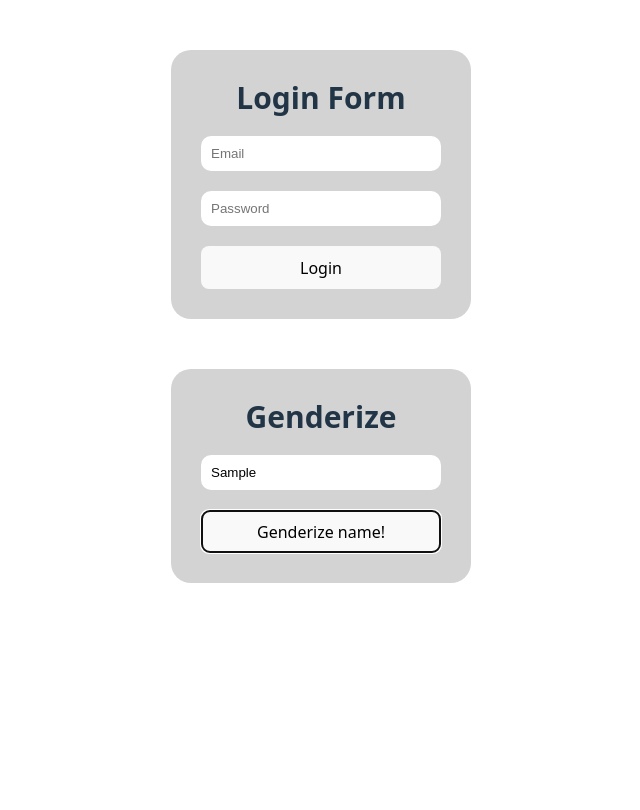
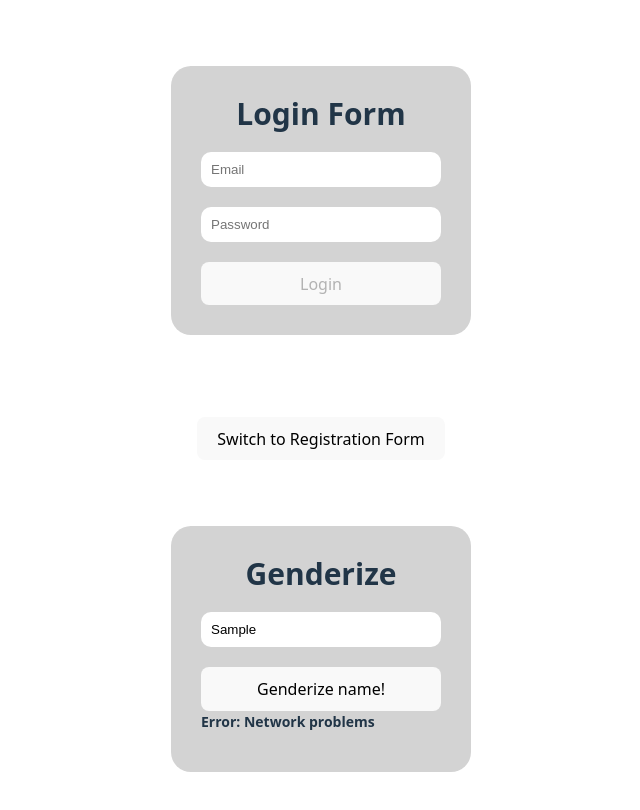
Before and after one commit to zarram89/03-react-login-form, a React (Vite) app: page / in a window 1280 px wide. Both pictures are taken after typing "Sample" into the empty fields and a click on the button "Genderize name!". Shown: the top 810 px of the page, without its empty margins (319-959 px from the left). Built offline with nearby package versions, Linux system fonts and the light colour scheme; no server answers.

Commit message:
Добавляет валидацию Zod и переключение между формами логина и регистрации

```diff
--- a/package.json
+++ b/package.json
@@ -13,7 +13,8 @@
 	},
 	"dependencies": {
 		"react": "^19.0.0",
-		"react-dom": "^19.0.0"
+		"react-dom": "^19.0.0",
+		"zod": "^3.24.2"
 	},
 	"devDependencies": {
 		"@eslint/js": "^9.21.0",
--- a/src/App.tsx
+++ b/src/App.tsx
@@ -1,21 +1,46 @@
 import { LoginForm } from './LoginForm'
 import { RegistrationForm } from './RegistrationForm';
 import { Genderize } from './Genderize';
+import { Button } from './components/button/Button';
+import { useState } from 'react';
 
 function App() {
-	const isVisible = true;
+	const [showLogin, setShowLogin] = useState(true);
 
 	const handleSubmit = (email: string, password: string): void => {
 		console.log(`Пользователь успешно авторизован:\nЛогин: ${email}\nПароль: ${password}`);
 	};
 
-	return isVisible ? (
-		<>
-			<LoginForm onSubmit={handleSubmit} />
+	const handleFormSwitch = () => {
+		setShowLogin(!showLogin);
+	}
+
+	return (
+		<div className="app-container">
+			{showLogin ? (
+				<div className="form-container">
+					<LoginForm onSubmit={handleSubmit} />
+					<Button
+						onClick={handleFormSwitch}
+						className="switch-button"
+					>
+						Switch to Registration Form
+					</Button>
+				</div>
+			) : (
+				<div className="form-container">
+					<RegistrationForm onSubmit={handleSubmit} />
+					<Button
+						onClick={handleFormSwitch}
+						className="switch-button"
+					>
+						Switch to Login Form
+					</Button>
+				</div>
+			)}
+
 			<Genderize />
-		</>
-	) : (
-		<RegistrationForm onSubmit={handleSubmit} />
+		</div>
 	);
 }
 
--- a/src/Genderize.tsx
+++ b/src/Genderize.tsx
@@ -1,13 +1,51 @@
-import { useState, FormEvent } from 'react'
-import { getData } from './services/genderize';
+import { useState, FormEvent } from 'react';
+import { getAnswer, AnswerProps } from './services/genderize';
+import { nameSchema } from './services/schemas';
+import { z } from 'zod';
 
 function Genderize() {
 	const [name, setName] = useState('');
+	const [answer, setAnswer] = useState<AnswerProps | null>(null);
+	const [loading, setLoading] = useState(false);
+	const [error, setError] = useState<string | null>(null);
+	const [validationError, setValidationError] = useState<string | null>(null);
 
+	async function handleSubmit(e: FormEvent<HTMLFormElement>) {
+		e.preventDefault();
 
-	function handleSubmit(e: FormEvent<HTMLFormElement>) {
-		e.preventDefault();
-		getData(name);
+		try {
+			nameSchema.parse(name);
+			setValidationError(null);
+
+			setLoading(true);
+			setError(null);
+			setAnswer(null);
+
+			const data = await getAnswer(name);
+			setAnswer(data);
+		} catch (err) {
+			if (err instanceof z.ZodError) {
+				setValidationError(err.errors[0].message);
+			} else {
+				setError(err instanceof Error ? err.message : 'Неизвестная ошибка');
+			}
+		} finally {
+			setLoading(false);
+		}
+	}
+
+	function handleNameChange(e: React.ChangeEvent<HTMLInputElement>) {
+		const value = e.target.value;
+		setName(value);
+
+		try {
+			nameSchema.parse(value);
+			setValidationError(null);
+		} catch (err) {
+			if (err instanceof z.ZodError) {
+				setValidationError(err.errors[0].message);
+			}
+		}
 	}
 
 	return (
@@ -16,12 +54,43 @@ function Genderize() {
 			<form className="auth__form" onSubmit={handleSubmit}>
 				<label>
 					<span className="visually-hidden">Enter your name</span>
-					<input className="genderize-input" type="text" placeholder="Your name" onChange={(e) => setName(e.target.value)} />
+					<input
+						className={`genderize-input ${validationError ? 'input-error' : ''}`}
+						type="text"
+						placeholder="Your name"
+						value={name}
+						onChange={handleNameChange}
+					/>
 				</label>
-				<button className="genderize-button" type="submit">Genderize name!</button>
+				{validationError && (
+					<div className="error-message">{validationError}</div>
+				)}
+				<button
+					className="genderize-button"
+					type="submit"
+					disabled={loading}
+				>
+					{loading ? 'Loading...' : 'Genderize name!'}
+				</button>
 			</form>
+
+			{loading && <div>Loading...</div>}
+			{error && <div className="error-message">Error: {error}</div>}
+			{answer && (
+				<div className="result-container">
+					<p><b>Name</b>: {answer.name}</p>
+					{answer.gender ? (
+						<>
+							<p><b>Gender</b>: {answer.gender}</p>
+							<p><b>Probability</b>: {(answer.probability * 100).toFixed(1)}%</p>
+						</>
+					) : (
+						<p><b>Gender not found for this name!</b></p>
+					)}
+				</div>
+			)}
 		</div>
-	)
+	);
 }
 
-export { Genderize }
+export { Genderize };
--- a/src/LoginForm.tsx
+++ b/src/LoginForm.tsx
@@ -1,9 +1,11 @@
-import { useState, FormEvent, ChangeEvent } from 'react'
-import { Button } from './components/button/Button'
-import './LoginForm.css'
+import { useState, FormEvent, ChangeEvent } from 'react';
+import { Button } from './components/button/Button';
+import './LoginForm.css';
+import { emailSchema, passwordSchema } from './services/schemas';
+import { z } from 'zod';
 
 interface FormProps {
-	onSubmit: (email: string, password: string) => void
+	onSubmit: (email: string, password: string) => void;
 }
 
 function LoginForm({ onSubmit }: FormProps) {
@@ -11,24 +13,55 @@ function LoginForm({ onSubmit }: FormProps) {
 		email: '',
 		password: '',
 	});
+	const [errors, setErrors] = useState({
+		email: '',
+		password: '',
+	});
+
+	function validateField(name: 'email' | 'password', value: string): boolean {
+		try {
+			if (name === 'email') {
+				emailSchema.parse(value);
+			} else {
+				passwordSchema.parse(value);
+			}
+			setErrors(prev => ({ ...prev, [name]: '' }));
+			return true;
+		} catch (err) {
+			if (err instanceof z.ZodError) {
+				setErrors(prev => ({ ...prev, [name]: err.errors[0].message }));
+			}
+			return false;
+		}
+	}
 
 	function handleEmailChange(e: ChangeEvent<HTMLInputElement>) {
+		const value = e.target.value;
 		setCredentials({
 			...credentials,
-			email: e.target.value,
+			email: value,
 		});
+		validateField('email', value);
 	}
 
 	function handlePasswordChange(e: ChangeEvent<HTMLInputElement>) {
+		const value = e.target.value;
 		setCredentials({
 			...credentials,
-			password: e.target.value,
+			password: value,
 		});
+		validateField('password', value);
 	}
 
 	const handleFormSubmit = (e: FormEvent<HTMLFormElement>) => {
 		e.preventDefault();
-		onSubmit(credentials.email, credentials.password);
+
+		const isEmailValid = validateField('email', credentials.email);
+		const isPasswordValid = validateField('password', credentials.password);
+
+		if (isEmailValid && isPasswordValid) {
+			onSubmit(credentials.email, credentials.password);
+		}
 	};
 
 	return (
@@ -38,19 +71,40 @@ function LoginForm({ onSubmit }: FormProps) {
 				<div>
 					<label>
 						<span className="visually-hidden">Enter your email</span>
-						<input type="text" name="email" placeholder="Email" value={credentials.email} onChange={handleEmailChange} required />
+						<input
+							type="email"
+							name="email"
+							placeholder="Email"
+							value={credentials.email}
+							onChange={handleEmailChange}
+							className={errors.email ? 'input-error' : ''}
+						/>
 					</label>
+					{errors.email && <div className="error-message">{errors.email}</div>}
 				</div>
 				<div>
 					<label>
 						<span className="visually-hidden">Enter your password</span>
-						<input type="password" name="password" placeholder="Password" value={credentials.password} onChange={handlePasswordChange} required />
+						<input
+							type="password"
+							name="password"
+							placeholder="Password"
+							value={credentials.password}
+							onChange={handlePasswordChange}
+							className={errors.password ? 'input-error' : ''}
+						/>
 					</label>
+					{errors.password && <div className="error-message">{errors.password}</div>}
 				</div>
-				<Button type="submit">Login</Button>
+				<Button
+					type="submit"
+					disabled={!!errors.email || !!errors.password || !credentials.email || !credentials.password}
+				>
+					Login
+				</Button>
 			</form>
-		</div >
-	)
+		</div>
+	);
 }
 
-export { LoginForm }
+export { LoginForm };
--- a/src/RegistrationForm.tsx
+++ b/src/RegistrationForm.tsx
@@ -1,9 +1,11 @@
-import { useState, FormEvent, ChangeEvent } from 'react'
-import { Button } from './components/button/Button'
-import './LoginForm.css'
+import { useState, FormEvent, ChangeEvent } from 'react';
+import { Button } from './components/button/Button';
+import './LoginForm.css';
+import { z } from 'zod';
+import { emailSchema, passwordSchema } from './services/schemas';
 
 interface FormProps {
-	onSubmit: (email: string, password: string) => void
+	onSubmit: (email: string, password: string) => void;
 }
 
 function RegistrationForm({ onSubmit }: FormProps) {
@@ -12,45 +14,105 @@ function RegistrationForm({ onSubmit }: FormProps) {
 		password: '',
 	});
 
-	function handleEmailChange(e: ChangeEvent<HTMLInputElement>) {
-		setCredentials({
-			...credentials,
-			email: e.target.value,
-		});
-	}
+	const [errors, setErrors] = useState({
+		email: '',
+		password: '',
+	});
 
-	function handlePasswordChange(e: ChangeEvent<HTMLInputElement>) {
-		setCredentials({
-			...credentials,
-			password: e.target.value,
-		});
-	}
+	const validateField = (name: 'email' | 'password', value: string): boolean => {
+		try {
+			if (name === 'email') {
+				emailSchema.parse(value);
+			} else {
+				passwordSchema.parse(value);
+			}
+			setErrors(prev => ({ ...prev, [name]: '' }));
+			return true;
+		} catch (err) {
+			if (err instanceof z.ZodError) {
+				setErrors(prev => ({ ...prev, [name]: err.errors[0].message }));
+			}
+			return false;
+		}
+	};
+
+	const handleEmailChange = (e: ChangeEvent<HTMLInputElement>) => {
+		const value = e.target.value;
+		setCredentials(prev => ({ ...prev, email: value }));
+		validateField('email', value);
+	};
+
+	const handlePasswordChange = (e: ChangeEvent<HTMLInputElement>) => {
+		const value = e.target.value;
+		setCredentials(prev => ({ ...prev, password: value }));
+		validateField('password', value);
+	};
 
 	const handleFormSubmit = (e: FormEvent<HTMLFormElement>) => {
 		e.preventDefault();
-		onSubmit(credentials.email, credentials.password);
+
+		const isEmailValid = validateField('email', credentials.email);
+		const isPasswordValid = validateField('password', credentials.password);
+
+		if (isEmailValid && isPasswordValid) {
+			onSubmit(credentials.email, credentials.password);
+		}
 	};
+
+	const isFormValid = !errors.email && !errors.password && credentials.email && credentials.password;
 
 	return (
 		<div className="auth">
-			<form className="auth__form" action="#" method="post" autoComplete="off" onSubmit={handleFormSubmit}>
+			<form className="auth__form" autoComplete="off" onSubmit={handleFormSubmit}>
 				<h1 className="auth__title">Registration Form</h1>
 				<div>
 					<label>
 						<span className="visually-hidden">Enter your email</span>
-						<input type="text" name="email" placeholder="Email" value={credentials.email} onChange={handleEmailChange} required />
+						<input
+							type="email"
+							name="email"
+							placeholder="Email"
+							value={credentials.email}
+							onChange={handleEmailChange}
+							className={errors.email ? 'input-error' : ''}
+							required
+						/>
 					</label>
+					{errors.email && <div className="error-message">{errors.email}</div>}
 				</div>
 				<div>
 					<label>
 						<span className="visually-hidden">Enter your password</span>
-						<input type="password" name="password" placeholder="Password" value={credentials.password} onChange={handlePasswordChange} required />
+						<input
+							type="password"
+							name="password"
+							placeholder="Password"
+							value={credentials.password}
+							onChange={handlePasswordChange}
+							className={errors.password ? 'input-error' : ''}
+							required
+						/>
 					</label>
+					{errors.password && (
+						<div className="error-message">
+							{errors.password}
+							<div className="password-hints">
+								<span>Password must:</span>
+								<ul>
+									<li>Be 8-32 characters</li>
+									<li>Contain at least one uppercase letter</li>
+									<li>Contain at least one number</li>
+								</ul>
+							</div>
+						</div>
+					)}
 				</div>
-				<Button>Register</Button>
+				<Button type="submit" disabled={!isFormValid}>
+					Register
+				</Button>
 			</form>
 		</div>
-	)
+	);
 }
 
-export { RegistrationForm }
+export { RegistrationForm };
--- a/src/components/button/Button.tsx
+++ b/src/components/button/Button.tsx
@@ -10,8 +10,8 @@ type ButtonProps = {
 
 function Button({
 	children,
+	className = "button",
 	type = "submit",
-	className = "button",
 	disabled = false,
 	onClick,
 	...restProps
--- a/src/index.css
+++ b/src/index.css
@@ -70,3 +70,36 @@ button:focus-visible {
     background-color: #f9f9f9;
   }
 }
+
+.error-message {
+	font-size: 14px;
+	margin: 0px;
+	margin-bottom: 10px;
+	padding: 0;
+	font-weight: 700;
+}
+
+.input-error {
+	color: tomato
+}
+
+.app-container {
+	display: flex;
+	flex-direction: column;
+	align-items: center;
+	gap: 16px;
+	padding: 16px;
+  }
+
+  .form-container {
+	display: flex;
+	flex-direction: column;
+	gap: 16px;
+	width: 100%;
+	max-width: 400px;
+  }
+
+  .switch-button {
+	margin-top: 16px;
+	align-self: center;
+  }
--- /dev/null
+++ b/src/services/schemas.ts
@@ -0,0 +1,16 @@
+import { z } from 'zod';
+
+const nameSchema = z.string()
+	.min(2, "Name must contain at least 2 characters")
+	.max(50, "Name is too long")
+	.regex(/^[a-zA-Zа-яА-Я\s]+$/, "Only letters and spaces allowed");
+
+const emailSchema = z.string().email("Please enter a valid email");
+
+const passwordSchema = z.string()
+	.min(8, "Password must be at least 8 characters")
+	.max(32, "Password must be less than 32 characters")
+	.regex(/[A-Z]/, "Must contain at least one uppercase letter")
+	.regex(/[0-9]/, "Must contain at least one number");
+
+export { nameSchema, emailSchema, passwordSchema }
```
Also changed, not shown: src/services/genderize.ts (+14 -12 lines), 1 other file (tests, documents, lock files or other folders).
